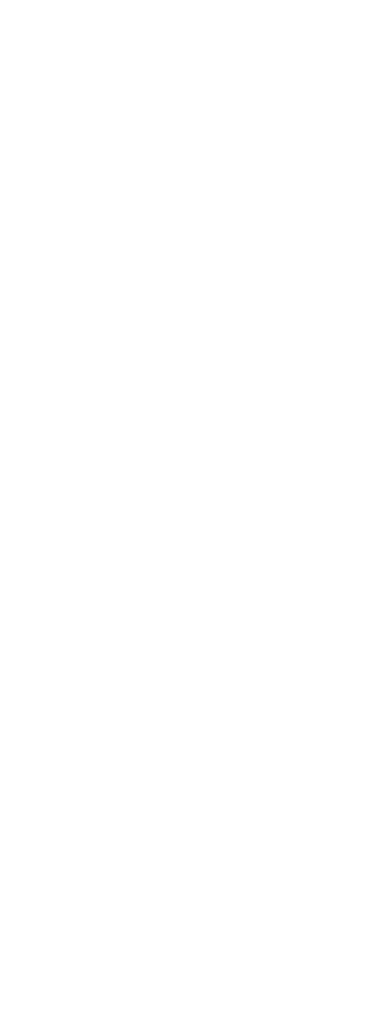
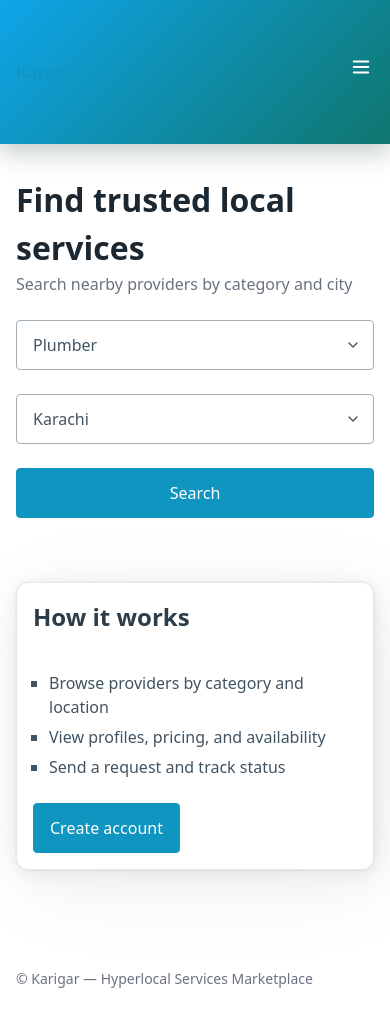
Before and after one commit to Web-Hackathon-2025/404-Not-Found-, a plain HTML site: page index.html in a window 390 px wide. Before the commit the page ends 844 px from the top, so only its background shows below. Drawn offline with nearby package versions, Linux system fonts and the light colour scheme.

Commit message:
update readme

```diff
--- a/index.html
+++ b/index.html
@@ -4,11 +4,27 @@
     <meta charset="UTF-8" />
     <meta name="viewport" content="width=device-width, initial-scale=1.0" />
     <title>Karigar | Hyperlocal Services</title>
+    <link rel="stylesheet" href="https://unpkg.com/@picocss/pico@1.5.10/css/pico.min.css" />
+    <link rel="stylesheet" href="./assets/css/style.css" />
   </head>
 
   <body>
-    <div id="root"></div>
-
-
+    <header class="container">
+      <nav class="navbar">
+        <ul>
+          <li><a class="brand" href="#/">Karigar</a></li>
+        </ul>
+        <button class="nav-toggle" id="nav-toggle" aria-label="Menu" aria-expanded="false">
+          <svg viewBox="0 0 24 24" fill="none"><path d="M4 6h16M4 12h16M4 18h16" stroke="currentColor" stroke-width="2" stroke-linecap="round"/></svg>
+        </button>
+        <ul id="nav-actions" class="nav-menu"></ul>
+      </nav>
+    </header>
+    <main class="container" id="root"></main>
+    <footer class="container">
+      <small class="muted">© Karigar — Hyperlocal Services Marketplace</small>
+    </footer>
+    <dialog id="modal"></dialog>
+    <script type="module" src="./assets/js/app.js"></script>
   </body>
 </html>
```
Also changed, not shown: 1 other file.
